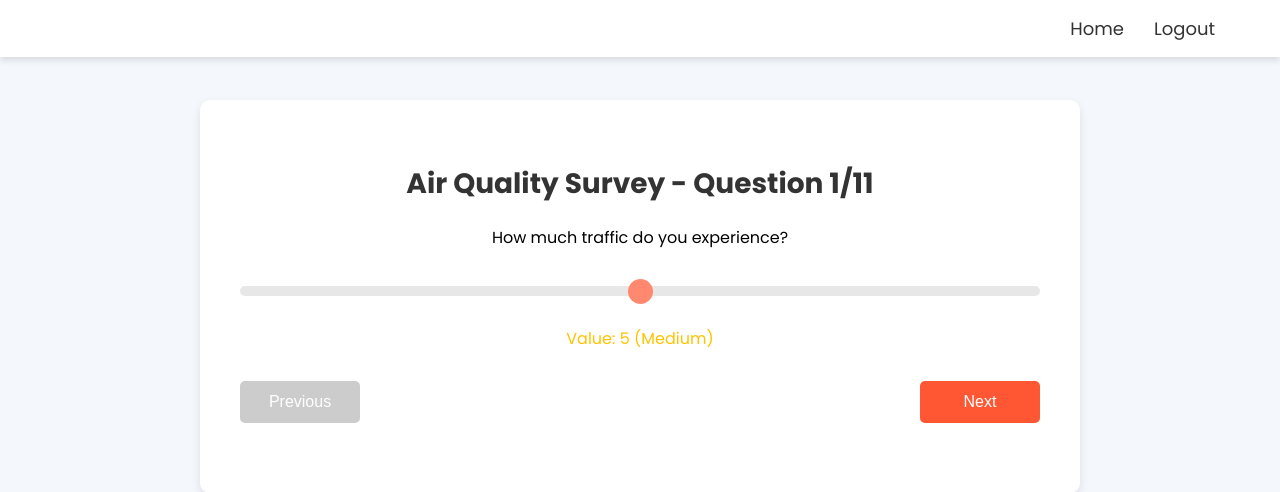
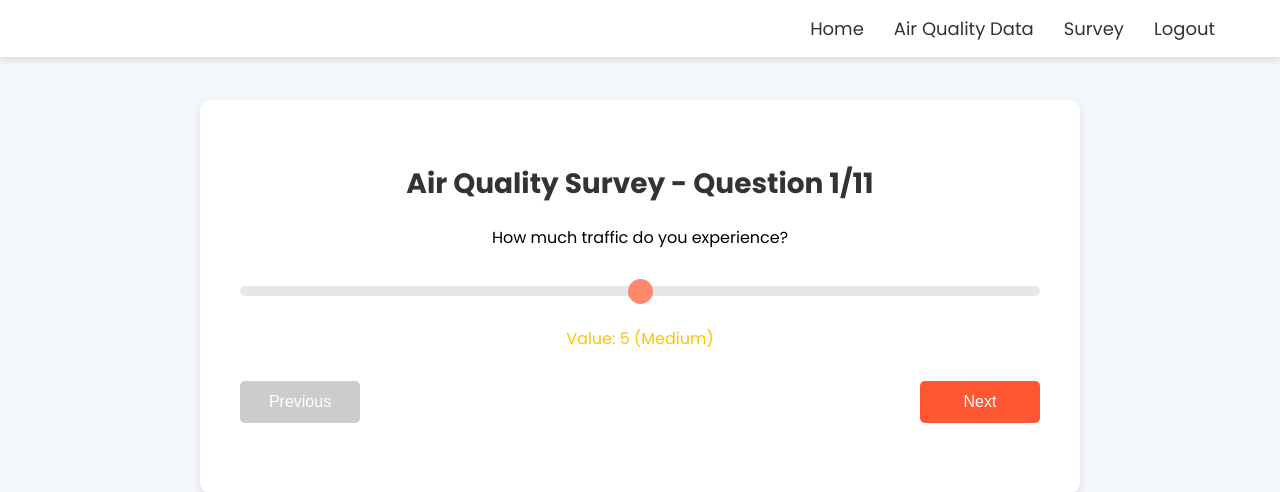
Before and after one commit to smartsubhash/air-quality, a Flask app: page /survey in a window 1280 px wide. Shown: the top 492 px of the page. Run offline with Flask 3, Linux system fonts and the light colour scheme.

Commit message:
Add navigation links to Air Quality Data page and update README with deployment instructions.
Replit-Commit-Author: Agent
Replit-Commit-Session-Id: 4e519b96-9dcb-4f55-b1d2-679243f9d2c6
Replit-Commit-Screenshot-Url: https://storage.googleapis.com/screenshot-production-us-central1/ff27568c-b4ef-4b85-ae32-ab0a22061b39/9394341c-112b-480a-85ae-00f815074d55.jpg

```diff
--- a/templates/home.html
+++ b/templates/home.html
@@ -15,6 +15,7 @@
             <ul>
                 <li><a href="#" class="active">Home</a></li>
                 <li><a href="#about">About</a></li>
+                <li><a href="{{ url_for('data_visualization') }}">Air Quality Data</a></li>
                 <li><a href="{{ url_for('survey') }}">Take Survey</a></li>
                 <li><a href="{{ url_for('logout') }}">Logout</a></li>
             </ul>
--- a/templates/result.html
+++ b/templates/result.html
@@ -14,6 +14,7 @@
     <nav>
         <ul>
             <li><a href="{{ url_for('home') }}">Home</a></li>
+            <li><a href="{{ url_for('data_visualization') }}">Air Quality Data</a></li>
             <li><a href="{{ url_for('survey') }}">New Survey</a></li>
             <li><a href="{{ url_for('logout') }}">Logout</a></li>
         </ul>
--- a/templates/survey.html
+++ b/templates/survey.html
@@ -12,6 +12,8 @@
     <nav>
         <ul>
             <li><a href="{{ url_for('home') }}">Home</a></li>
+            <li><a href="{{ url_for('data_visualization') }}">Air Quality Data</a></li>
+            <li><a href="#" class="active">Survey</a></li>
             <li><a href="{{ url_for('logout') }}">Logout</a></li>
         </ul>
     </nav>
```
Also changed, not shown: README.md (added).
